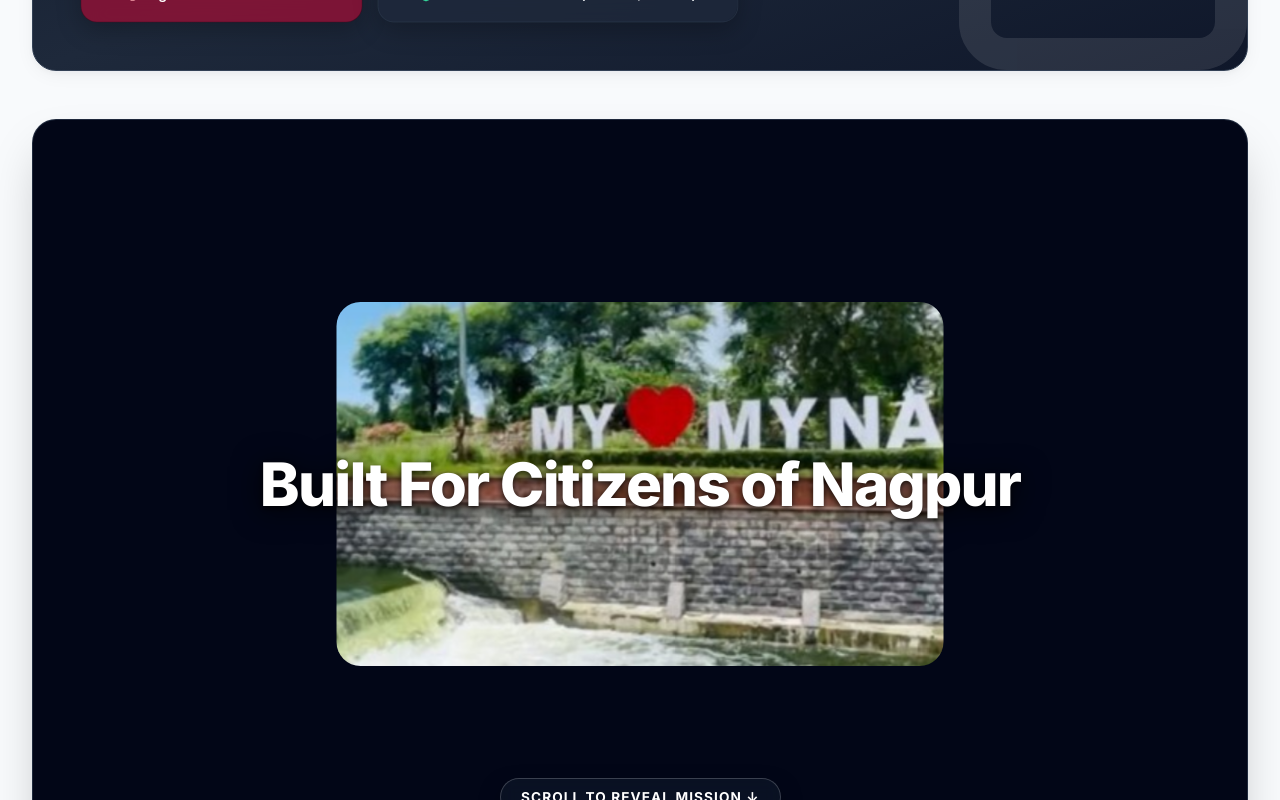
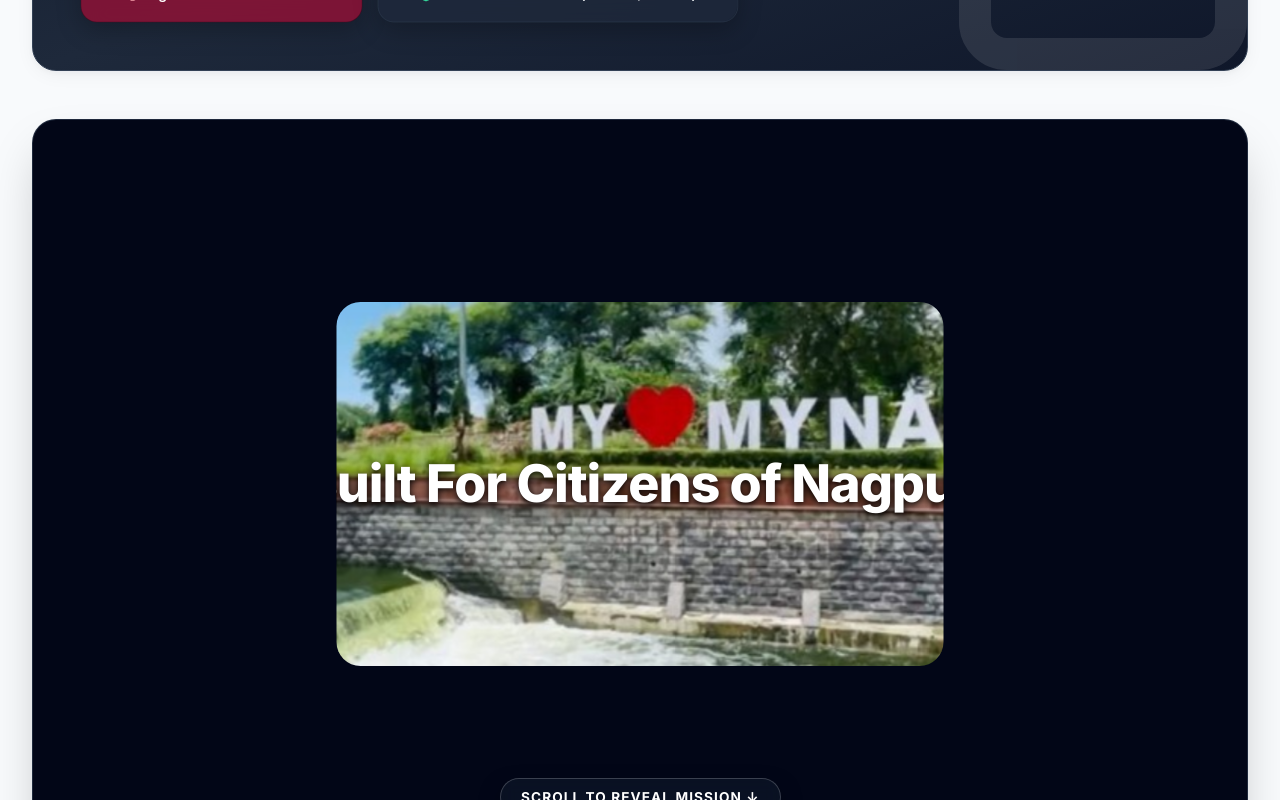
Before and after one commit to vidnesh041/AagDristiAI, a Next.js app in the folder frontend/: page / in a window 1280 px wide. Shown: the part 480-1280 px from the top of the page. Built offline with nearby package versions, Linux system fonts and the light colour scheme; no server answers.

Commit message:
Fix ScrollExpand component responsiveness and title clipping across device sizes

```diff
--- a/frontend/src/app/page.js
+++ b/frontend/src/app/page.js
@@ -130,9 +130,9 @@ export default function HomePage() {
           startRadius={24}
           endRadius={16}
           mediaZoom={1.2}
-          scrollDistance={1.4}
-          holdDistance={1.2}
-          smoothing={0.05}
+          scrollDistance={1.0}
+          holdDistance={0.6}
+          smoothing={0.03}
           overlayScrim={0.65}
           useWindowScroll={true}
         >
--- a/frontend/src/components/ScrollExpand.css
+++ b/frontend/src/components/ScrollExpand.css
@@ -25,8 +25,10 @@
   top: 64px;
   width: 100%;
   height: calc(100vh - 64px);
+  max-height: 850px;
+  min-height: 440px;
   overflow: hidden;
-  --se-title-size: clamp(2rem, 4vw, 3.75rem);
+  --se-title-size: clamp(1.15rem, 3.5vw, 3.25rem);
   border-radius: 20px;
 }
 
@@ -58,6 +60,7 @@
   background: radial-gradient(circle at center, rgba(11, 19, 41, 0.3) 0%, rgba(15, 23, 42, 0.82) 75%, rgba(11, 19, 41, 0.95) 100%);
   opacity: 0;
   transition: opacity 0.15s ease-out;
+  z-index: 2;
 }
 
 .scroll-expand__overlay {
@@ -68,9 +71,10 @@
   align-items: center;
   justify-content: center;
   text-align: center;
-  padding: 5% 8%;
+  padding: 4% 6%;
   opacity: 0;
   will-change: opacity, transform;
+  z-index: 10;
 }
 
 .scroll-expand__title {
@@ -80,16 +84,17 @@
   align-items: center;
   justify-content: center;
   margin: 0;
-  padding: 0 8%;
+  padding: 1rem 1.25rem;
   text-align: center;
   font-size: var(--se-title-size);
   font-weight: 800;
-  letter-spacing: -0.03em;
-  line-height: 1.15;
+  letter-spacing: -0.02em;
+  line-height: 1.2;
   color: #ffffff;
-  text-shadow: 0 4px 30px rgba(0, 0, 0, 0.9), 0 2px 6px rgba(0, 0, 0, 0.8);
+  text-shadow: 0 4px 20px rgba(0, 0, 0, 0.95), 0 2px 6px rgba(0, 0, 0, 0.9);
   pointer-events: none;
   will-change: opacity, transform;
+  z-index: 5;
 }
 
 .scroll-expand__hint {
--- a/frontend/src/components/ScrollExpand.jsx
+++ b/frontend/src/components/ScrollExpand.jsx
@@ -44,6 +44,13 @@ const ScrollExpand = ({
   const hintRef = useRef(null);
 
   const propsRef = useRef({});
+  const dimensionsRef = useRef({
+    effStartWidth: startWidth,
+    effStartHeight: startHeight,
+    effScrollDistance: scrollDistance,
+    effHoldDistance: holdDistance,
+  });
+
   propsRef.current = {
     startWidth,
     startHeight,
@@ -63,11 +70,12 @@ const ScrollExpand = ({
     const media = mediaRef.current;
     if (!frame || !media) return;
     const c = propsRef.current;
+    const d = dimensionsRef.current;
 
     const e = smoothstep(0, 1, p);
 
-    const w = c.startWidth + (100 - c.startWidth) * e;
-    const h = c.startHeight + (100 - c.startHeight) * e;
+    const w = d.effStartWidth + (100 - d.effStartWidth) * e;
+    const h = d.effStartHeight + (100 - d.effStartHeight) * e;
     const ix = Math.max(0, (100 - w) / 2);
     const iy = Math.max(0, (100 - h) / 2);
     const r = c.startRadius + (c.endRadius - c.startRadius) * e;
@@ -78,9 +86,9 @@ const ScrollExpand = ({
     if (scrimRef.current) scrimRef.current.style.opacity = `${c.overlayScrim * e}`;
 
     if (titleRef.current) {
-      const out = smoothstep(0.35, 0.85, p);
+      const out = smoothstep(0.12, 0.55, p);
       titleRef.current.style.opacity = `${1 - out}`;
-      titleRef.current.style.transform = `translate3d(0, ${-28 * out}px, 0) scale(${1 + 0.06 * out})`;
+      titleRef.current.style.transform = `translate3d(0, ${-20 * out}px, 0) scale(${1 + 0.04 * out})`;
     }
 
     if (hintRef.current) {
@@ -90,7 +98,7 @@ const ScrollExpand = ({
     }
 
     if (overlayRef.current) {
-      const inn = smoothstep(0.60, 1, p);
+      const inn = smoothstep(0.55, 0.95, p);
       overlayRef.current.style.opacity = `${inn}`;
       overlayRef.current.style.transform = `translate3d(0, ${20 * (1 - inn)}px, 0)`;
     }
@@ -112,21 +120,52 @@ const ScrollExpand = ({
 
     const measure = () => {
       const c = propsRef.current;
-      stageH = c.useWindowScroll ? Math.max(520, window.innerHeight - 72) : root.clientHeight;
+      const winW = typeof window !== 'undefined' ? window.innerWidth : 1024;
+
+      // Dynamic screen size responsive parameters
+      if (winW < 640) {
+        dimensionsRef.current = {
+          effStartWidth: Math.max(c.startWidth, 84),
+          effStartHeight: Math.max(c.startHeight, 56),
+          effScrollDistance: Math.min(c.scrollDistance, 0.7),
+          effHoldDistance: Math.min(c.holdDistance, 0.3),
+        };
+      } else if (winW < 1024) {
+        dimensionsRef.current = {
+          effStartWidth: Math.max(c.startWidth, 68),
+          effStartHeight: Math.max(c.startHeight, 52),
+          effScrollDistance: Math.min(c.scrollDistance, 0.9),
+          effHoldDistance: Math.min(c.holdDistance, 0.45),
+        };
+      } else {
+        dimensionsRef.current = {
+          effStartWidth: c.startWidth,
+          effStartHeight: c.startHeight,
+          effScrollDistance: c.scrollDistance,
+          effHoldDistance: c.holdDistance,
+        };
+      }
+
+      const d = dimensionsRef.current;
+      const winH = typeof window !== 'undefined' ? window.innerHeight : 800;
+      stageH = c.useWindowScroll ? Math.max(460, Math.min(760, winH - 72)) : root.clientHeight;
       if (stageH <= 0) return;
+
       stage.style.height = `${stageH}px`;
-      track.style.height = `${stageH * (1 + Math.max(0.5, c.scrollDistance) + Math.max(0.5, c.holdDistance))}px`;
+      track.style.height = `${stageH * (1 + Math.max(0.3, d.effScrollDistance) + Math.max(0.2, d.effHoldDistance))}px`;
 
-      const w = root.clientWidth || stageH;
-      stage.style.setProperty('--se-title-size', `${clamp(w * 0.055, 24, 60)}px`);
+      const w = root.clientWidth || winW;
+      stage.style.setProperty('--se-title-size', `${clamp(w * 0.045, 18, 52)}px`);
     };
 
     const readProgress = () => {
       const c = propsRef.current;
+      const d = dimensionsRef.current;
       if (!c.enabled) return 1;
-      const span = stageH * Math.max(0.01, c.scrollDistance);
+      const span = stageH * Math.max(0.01, d.effScrollDistance);
       if (c.useWindowScroll) {
-        const top = track.getBoundingClientRect().top;
+        if (!trackRef.current) return 0;
+        const top = trackRef.current.getBoundingClientRect().top;
         const offset = 64 - top;
         return clamp(offset / span, 0, 1);
       }
@@ -215,17 +254,17 @@ const ScrollExpand = ({
           <div ref={frameRef} className="scroll-expand__frame">
             {media}
             <div ref={scrimRef} className="scroll-expand__scrim" />
+            {title ? (
+              <div ref={titleRef} className="scroll-expand__title">
+                {title}
+              </div>
+            ) : null}
             {children ? (
               <div ref={overlayRef} className="scroll-expand__overlay">
                 {children}
               </div>
             ) : null}
           </div>
-          {title ? (
-            <div ref={titleRef} className="scroll-expand__title">
-              {title}
-            </div>
-          ) : null}
           {scrollHint ? (
             <div ref={hintRef} className="scroll-expand__hint">
               {scrollHint}
```
